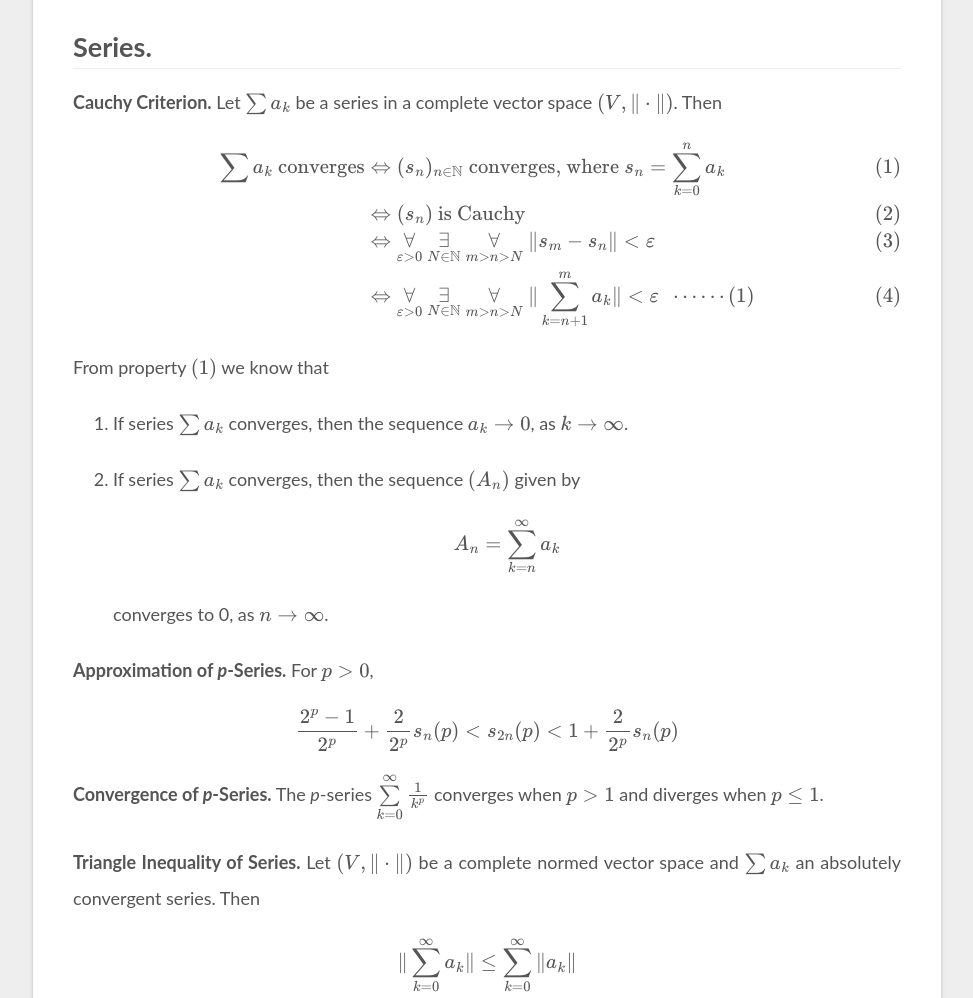
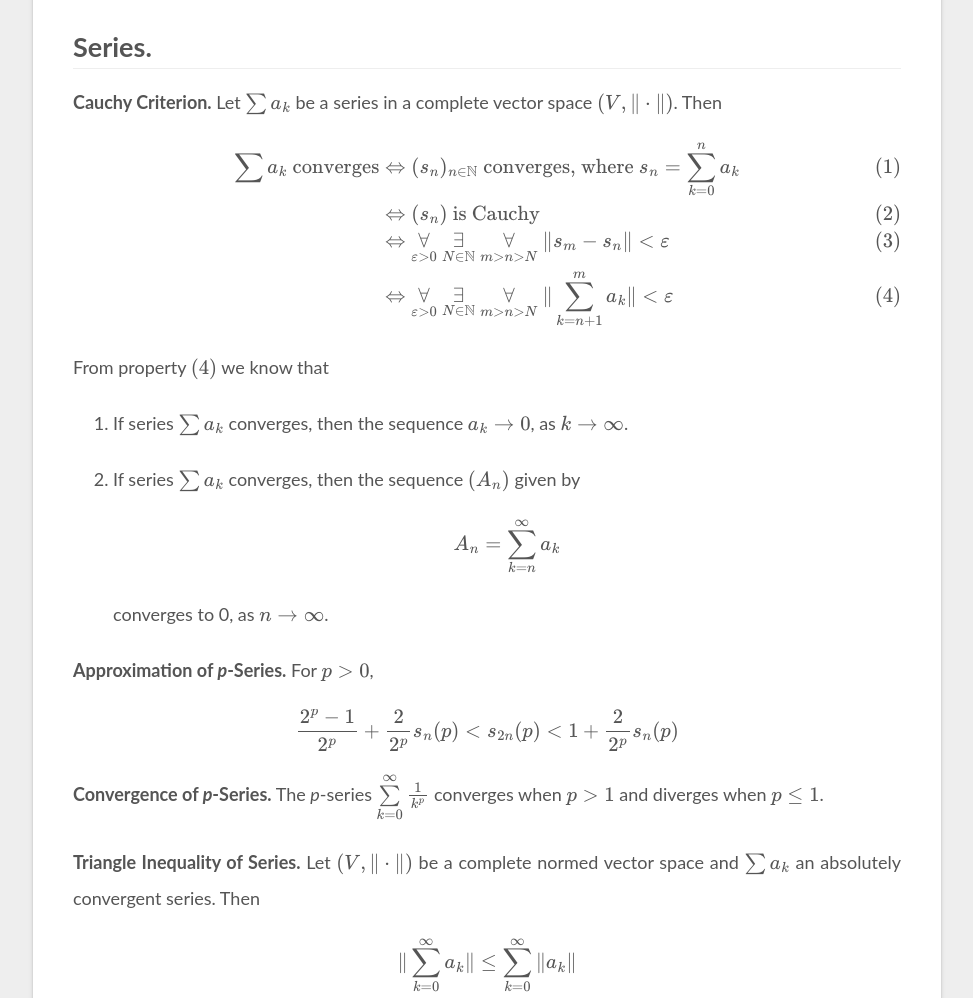
Before and after one commit to Zhu-Yuxuan/Zhu-Yuxuan.github.io, a plain HTML site: page 2020/12/25/Differential-Calculus/index.html in a window 1280 px wide. Shown: the part 1590-2588 px from the top of the page, without its empty margins (279-1252 px from the left). Drawn offline with nearby package versions, Linux system fonts and the light colour scheme.

Commit message:
Site updated: 2020-12-25 21:51:03

```diff
--- a/2020/12/25/Differential-Calculus/index.html
+++ b/2020/12/25/Differential-Calculus/index.html
@@ -28,7 +28,7 @@
 <meta property="og:description" content="A collection of theorems in Differential Calculus in one variable based on the second part of the course VV186 in UM-SJTU JI.">
 <meta property="og:locale" content="en_US">
 <meta property="article:published_time" content="2020-12-25T02:16:41.000Z">
-<meta property="article:modified_time" content="2020-12-25T13:48:26.407Z">
+<meta property="article:modified_time" content="2020-12-25T13:50:48.728Z">
 <meta property="article:author" content="Yuxuan">
 <meta property="article:tag" content="Math">
 <meta name="twitter:card" content="summary">
@@ -185,7 +185,7 @@
               <span class="post-meta-item-text">Posted on</span>
 
 
-              <time title="Created: 2020-12-25 10:16:41 / Modified: 21:48:26" itemprop="dateCreated datePublished" datetime="2020-12-25T10:16:41+08:00">2020-12-25</time>
+              <time title="Created: 2020-12-25 10:16:41 / Modified: 21:50:48" itemprop="dateCreated datePublished" datetime="2020-12-25T10:16:41+08:00">2020-12-25</time>
             </span>
             <span class="post-meta-item">
               <span class="post-meta-item-icon">
@@ -236,9 +236,9 @@ f&#39;(x)=\frac{f(b)-f(a)}{b-a}
 \sum a_k\ \text{converges} &amp; \Leftrightarrow (s_n)_{n\in\mathbb{N}}\ \text{converges, where}\ s_n=\sum\limits_{k=0}^na_k \newline
 &amp; \Leftrightarrow (s_n)\ \text{is Cauchy} \newline
 &amp; \Leftrightarrow \underset{\varepsilon&gt;0}{\forall}\ \underset{N \in \mathbb{N}}{\exists}\ \underset{m&gt;n&gt;N}{\forall}\ \| s_{m}-s_{n} \|&lt;\varepsilon \newline
-&amp; \Leftrightarrow \underset{\varepsilon&gt;0}{\forall}\ \underset{N \in \mathbb{N}}{\exists}\ \underset{m&gt;n&gt;N}{\forall}\ \|\sum\limits_{k=n+1}^{m}a_k\|&lt;\varepsilon\ \ \cdots\cdots(1)
+&amp; \Leftrightarrow \underset{\varepsilon&gt;0}{\forall}\ \underset{N \in \mathbb{N}}{\exists}\ \underset{m&gt;n&gt;N}{\forall}\ \|\sum\limits_{k=n+1}^{m}a_k\|&lt;\varepsilon
 \end{align}
-\]</span> From property <span class="math inline">\((1)\)</span> we know that</p>
+\]</span> From property <span class="math inline">\((4)\)</span> we know that</p>
 <ol type="1">
 <li><p>If series <span class="math inline">\(\sum a_k\)</span> converges, then the sequence <span class="math inline">\(a_k\rightarrow 0\)</span>, as <span class="math inline">\(k\rightarrow\infty\)</span>.</p></li>
 <li><p>If series <span class="math inline">\(\sum a_k\)</span> converges, then the sequence <span class="math inline">\((A_n)\)</span> given by <span class="math display">\[
```
Also changed, not shown: index.html (+1 -1 lines).
